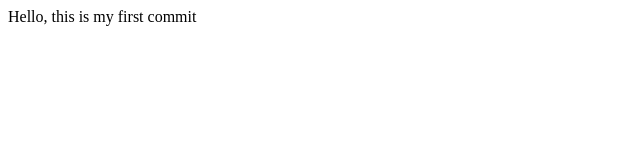
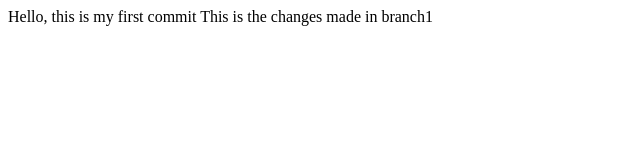
Before and after one commit to ashika557/Git_software, a plain HTML site: page index.html in a window 1280 px wide. Shown: the whole page, without its empty margins (0-640 px from the left). Drawn offline with Linux system fonts and the light colour scheme.

Commit message:
Changes in branch1

```diff
--- a/index.html
+++ b/index.html
@@ -7,5 +7,6 @@
 </head>
 <body>
     Hello, this is my first commit
+    This is the changes made in branch1
 </body>
 </html>
```
Also changed, not shown: 1 other file.
